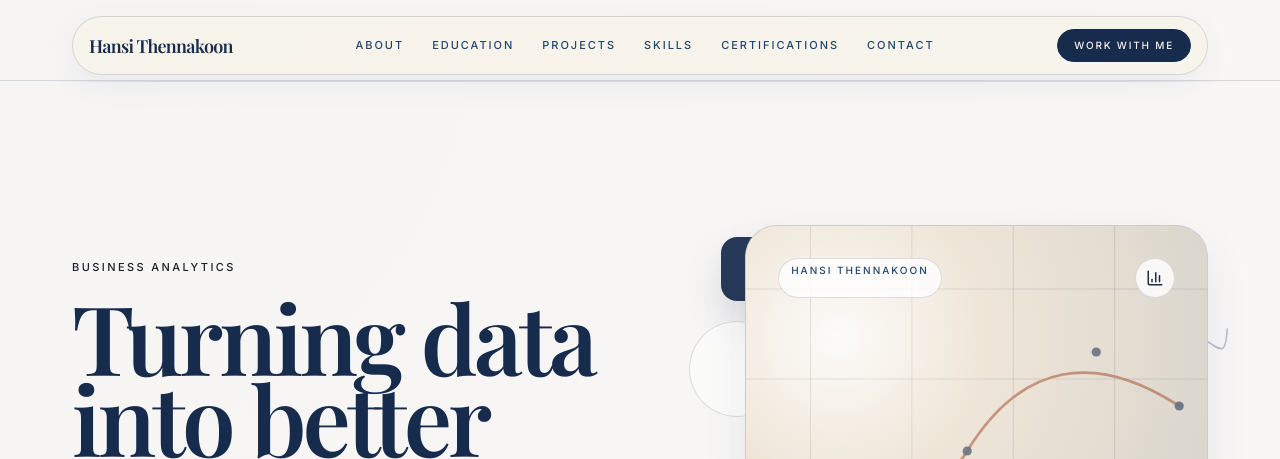
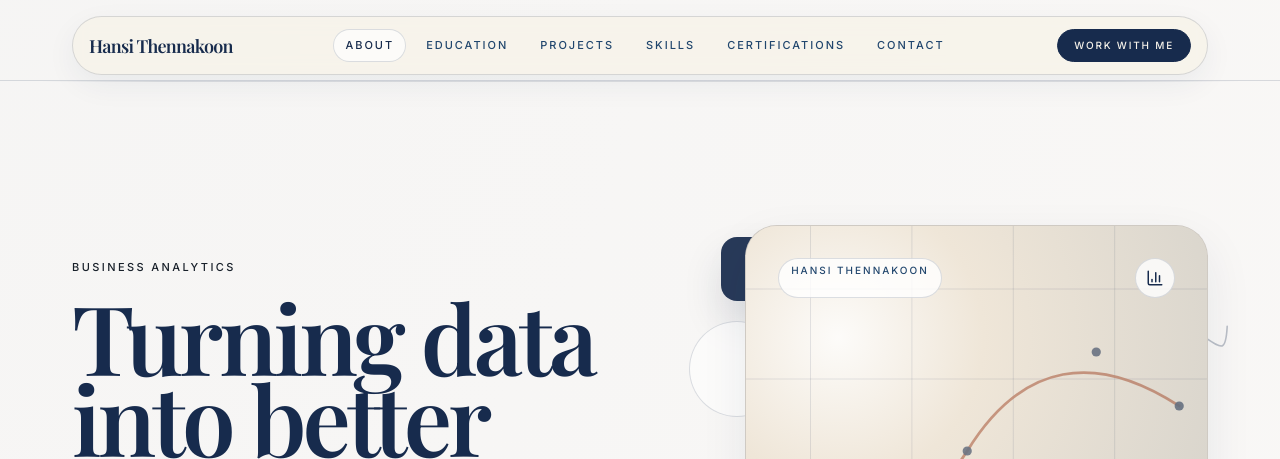
Before and after one commit to KAXUN01/Portfolio-Hansi, a Next.js app: page / in a window 1280 px wide. Shown: the top 459 px of the page. Built offline with nearby package versions, Linux system fonts and the light colour scheme.

Commit message:
Enhance Hero, Navbar, SectionWrapper, and ProjectCard components with improved animations and accessibility; integrate reduced motion preferences for better user experience

```diff
--- a/src/components/hero/Hero.tsx
+++ b/src/components/hero/Hero.tsx
@@ -1,7 +1,7 @@
 "use client"
 
 import React from 'react'
-import { motion } from 'framer-motion'
+import { motion, useReducedMotion } from 'framer-motion'
 import { ArrowRight, BarChart3, Sparkles } from 'lucide-react'
 import SectionWrapper from '../layout/SectionWrapper'
 import Button from '../ui/Button'
@@ -9,21 +9,28 @@ import Eyebrow from '../ui/Eyebrow'
 import ImageFrame from '../ui/ImageFrame'
 
 export default function Hero() {
+  const prefersReducedMotion = useReducedMotion()
+
+  const textInitial = prefersReducedMotion ? { opacity: 1, y: 0 } : { opacity: 0, y: 18 }
+  const textTransition = prefersReducedMotion
+    ? { duration: 0 }
+    : { duration: 0.45, ease: [0.22, 1, 0.36, 1] as const }
+
   return (
     <SectionWrapper id="hero" className="min-h-screen pt-32 sm:pt-36">
       <div className="relative grid items-center gap-10 lg:grid-cols-[1.2fr_0.9fr] lg:gap-14">
         <motion.div
-          initial={{ opacity: 0, y: 22 }}
-          animate={{ opacity: 1, y: 0 }}
-          transition={{ duration: 0.55, ease: [0.22, 1, 0.36, 1] }}
+          initial={prefersReducedMotion ? false : { opacity: 0, y: 18 }}
+          animate={prefersReducedMotion ? { opacity: 1, y: 0 } : { opacity: 1, y: 0 }}
+          transition={textTransition}
           className="max-w-[680px]"
         >
           <Eyebrow>Business Analytics</Eyebrow>
 
           <motion.h1
-            initial={{ opacity: 0, y: 20 }}
+            initial={textInitial}
             animate={{ opacity: 1, y: 0 }}
-            transition={{ duration: 0.6, delay: 0.08, ease: [0.22, 1, 0.36, 1] }}
+            transition={{ ...textTransition, delay: prefersReducedMotion ? 0 : 0.08 }}
             className="mt-5 text-[3.1rem] leading-[0.85] tracking-[-0.06em] text-[var(--color-navy-900)] sm:text-[4.3rem] lg:text-[6rem]"
           >
             Turning data
@@ -34,18 +41,18 @@ export default function Hero() {
           </motion.h1>
 
           <motion.p
-            initial={{ opacity: 0, y: 20 }}
+            initial={textInitial}
             animate={{ opacity: 1, y: 0 }}
-            transition={{ duration: 0.6, delay: 0.14, ease: [0.22, 1, 0.36, 1] }}
+            transition={{ ...textTransition, delay: prefersReducedMotion ? 0 : 0.14 }}
             className="mt-6 max-w-xl text-base leading-7 text-[var(--color-charcoal)]/90 sm:text-lg"
           >
             Business Analytics undergraduate developing practical skills in Python, R, SQL, Tableau, Power BI and statistical analysis.
           </motion.p>
 
           <motion.div
-            initial={{ opacity: 0, y: 18 }}
+            initial={textInitial}
             animate={{ opacity: 1, y: 0 }}
-            transition={{ duration: 0.6, delay: 0.2, ease: [0.22, 1, 0.36, 1] }}
+            transition={{ ...textTransition, delay: prefersReducedMotion ? 0 : 0.2 }}
             className="mt-8 flex flex-wrap items-center gap-4"
           >
             <Button as="a" href="#projects" className="gap-2">
@@ -57,9 +64,9 @@ export default function Hero() {
           </motion.div>
 
           <motion.div
-            initial={{ opacity: 0, y: 18 }}
+            initial={textInitial}
             animate={{ opacity: 1, y: 0 }}
-            transition={{ duration: 0.6, delay: 0.26, ease: [0.22, 1, 0.36, 1] }}
+            transition={{ ...textTransition, delay: prefersReducedMotion ? 0 : 0.26 }}
             className="mt-10 flex flex-wrap items-center gap-4 text-[11px] font-medium uppercase tracking-[0.18em] text-[var(--color-muted)]"
           >
             <span className="flex items-center gap-2">
@@ -70,21 +77,27 @@ export default function Hero() {
         </motion.div>
 
         <motion.div
-          initial={{ opacity: 0, scale: 0.97 }}
+          initial={prefersReducedMotion ? false : { opacity: 0, scale: 0.98 }}
           animate={{ opacity: 1, scale: 1 }}
-          transition={{ duration: 0.7, delay: 0.12, ease: [0.22, 1, 0.36, 1] }}
+          transition={prefersReducedMotion ? { duration: 0 } : { duration: 0.55, delay: 0.1, ease: [0.22, 1, 0.36, 1] }}
           className="relative"
         >
           <div className="motif-block -left-6 top-3 hidden md:block" />
           <div className="absolute -left-14 top-24 hidden h-24 w-24 rounded-full border border-[var(--color-line)] bg-[rgba(255,255,255,0.5)] md:block" />
           <div className="absolute -right-3 bottom-10 hidden h-20 w-20 rounded-full border border-[var(--color-line)] bg-[rgba(166,83,53,0.06)] md:block" />
-          <svg className="absolute -right-6 top-14 hidden h-32 w-32 md:block" viewBox="0 0 160 120" aria-hidden="true">
+          <motion.svg
+            className="absolute -right-6 top-14 hidden h-32 w-32 md:block"
+            viewBox="0 0 160 120"
+            aria-hidden="true"
+            animate={prefersReducedMotion ? undefined : { y: [0, -6, 0] }}
+            transition={prefersReducedMotion ? undefined : { duration: 9, ease: 'easeInOut', repeat: Infinity }}
+          >
             <path d="M6 86 C 28 30, 78 22, 112 44 S 152 78, 154 40" fill="none" stroke="rgba(23,43,77,0.28)" strokeWidth="2" strokeLinecap="round" />
-          </svg>
+          </motion.svg>
 
           <motion.div
-            animate={{ y: [0, -8, 0] }}
-            transition={{ duration: 7, repeat: Infinity, ease: 'easeInOut' }}
+            animate={prefersReducedMotion ? undefined : { y: [0, -6, 0] }}
+            transition={prefersReducedMotion ? undefined : { duration: 7, repeat: Infinity, ease: 'easeInOut' }}
             className="relative"
           >
             <ImageFrame className="image-arch h-[500px] w-full border-[1.5px] border-[var(--color-line)] bg-[var(--color-ivory-100)] sm:h-[560px]">
@@ -132,8 +145,8 @@ export default function Hero() {
           </motion.div>
 
           <motion.div
-            animate={{ y: [0, -10, 0] }}
-            transition={{ duration: 6.5, repeat: Infinity, ease: 'easeInOut', delay: 0.6 }}
+            animate={prefersReducedMotion ? undefined : { y: [0, -8, 0] }}
+            transition={prefersReducedMotion ? undefined : { duration: 6.5, repeat: Infinity, ease: 'easeInOut', delay: 0.6 }}
             className="absolute -bottom-4 left-5 rounded-full border border-[var(--color-line)] bg-[rgba(247,243,234,0.9)] px-4 py-2 shadow-[0_18px_40px_rgba(23,43,77,0.08)] backdrop-blur-sm"
           >
             <span className="text-[10px] uppercase tracking-[0.2em] text-[var(--color-navy-500)]">Python • R • SQL</span>
--- a/src/components/layout/Navbar.tsx
+++ b/src/components/layout/Navbar.tsx
@@ -1,5 +1,6 @@
 "use client"
-import React, { useState } from 'react'
+import React, { useEffect, useState } from 'react'
+import { AnimatePresence, motion, useReducedMotion } from 'framer-motion'
 
 export default function Navbar() {
   const links = [
@@ -12,6 +13,34 @@ export default function Navbar() {
   ]
 
   const [open, setOpen] = useState(false)
+  const [activeSection, setActiveSection] = useState('about')
+  const prefersReducedMotion = useReducedMotion()
+
+  useEffect(() => {
+    const observer = new IntersectionObserver(
+      (entries) => {
+        const visibleEntry = entries
+          .filter((entry) => entry.isIntersecting)
+          .sort((a, b) => b.intersectionRatio - a.intersectionRatio)[0]
+
+        if (visibleEntry) {
+          const id = visibleEntry.target.id
+          setActiveSection(id)
+        }
+      },
+      {
+        rootMargin: '-30% 0px -45% 0px',
+        threshold: [0.2, 0.4, 0.6]
+      }
+    )
+
+    links.forEach(({ href }) => {
+      const section = document.querySelector(href)
+      if (section) observer.observe(section)
+    })
+
+    return () => observer.disconnect()
+  }, [])
 
   return (
     <header className="fixed inset-x-0 top-4 z-50 px-4">
@@ -21,16 +50,29 @@ export default function Navbar() {
             Hansi Thennakoon
           </a>
 
-          <nav aria-label="Primary navigation" className="hidden items-center gap-7 md:flex">
-            {links.map((link) => (
+          <nav aria-label="Primary navigation" className="hidden items-center gap-2 md:flex">
+            {links.map((link) => {
+              const isActive = activeSection === link.href.replace('#', '')
+
+              return (
                 <a
                   key={link.href}
                   href={link.href}
-                className="text-[11px] font-medium uppercase tracking-[0.18em] text-[var(--color-navy-700)] transition-colors hover:text-[var(--color-terra-500)]"
+                  className={`relative rounded-full px-3 py-2 text-[11px] font-medium uppercase tracking-[0.18em] transition-colors duration-200 ${
+                    isActive ? 'text-[var(--color-navy-900)]' : 'text-[var(--color-navy-700)] hover:text-[var(--color-terra-500)]'
+                  }`}
                 >
-                {link.label}
+                  {isActive && (
+                    <motion.span
+                      layoutId="activeNav"
+                      className="absolute inset-0 rounded-full border border-[var(--color-line)] bg-[rgba(255,255,255,0.7)]"
+                      transition={{ duration: prefersReducedMotion ? 0 : 0.2, ease: 'easeOut' }}
+                    />
+                  )}
+                  <span className="relative z-10">{link.label}</span>
                 </a>
-            ))}
+              )
+            })}
           </nav>
 
           <div className="hidden md:block">
@@ -58,10 +100,16 @@ export default function Navbar() {
           </div>
         </div>
 
-        <nav
+        <AnimatePresence>
+          {open && (
+            <motion.nav
               id="mobile-nav"
               aria-label="Mobile navigation"
-          className={`${open ? 'block' : 'hidden'} md:hidden`}
+              initial={prefersReducedMotion ? { opacity: 1 } : { opacity: 0, y: -8 }}
+              animate={{ opacity: 1, y: 0 }}
+              exit={prefersReducedMotion ? { opacity: 1 } : { opacity: 0, y: -8 }}
+              transition={prefersReducedMotion ? { duration: 0 } : { duration: 0.22, ease: 'easeOut' }}
+              className="md:hidden"
             >
               <div className="mt-3 rounded-[1.5rem] border border-[var(--color-line)] bg-white/95 p-4 shadow-[0_18px_40px_rgba(23,43,77,0.08)]">
                 <ul className="space-y-2">
@@ -78,7 +126,9 @@ export default function Navbar() {
                   ))}
                 </ul>
               </div>
-        </nav>
+            </motion.nav>
+          )}
+        </AnimatePresence>
       </div>
     </header>
   )
--- a/src/components/layout/SectionWrapper.tsx
+++ b/src/components/layout/SectionWrapper.tsx
@@ -1,13 +1,13 @@
 "use client"
 import React from 'react'
-import { motion } from 'framer-motion'
+import { motion, useReducedMotion } from 'framer-motion'
 
 const reveal = {
   hidden: { opacity: 0, y: 24 },
   visible: {
     opacity: 1,
     y: 0,
-    transition: { duration: 0.65, ease: [0.22, 1, 0.36, 1] as const }
+    transition: { duration: 0.55, ease: [0.22, 1, 0.36, 1] as const }
   }
 }
 
@@ -20,12 +20,14 @@ export default function SectionWrapper({
   children: React.ReactNode
   className?: string
 }) {
+  const prefersReducedMotion = useReducedMotion()
+
   return (
     <section id={id} className={`section-shell py-20 sm:py-24 ${className}`}>
       <div className="container">
         <motion.div
-          initial="hidden"
-          whileInView="visible"
+          initial={prefersReducedMotion ? false : 'hidden'}
+          whileInView={prefersReducedMotion ? undefined : 'visible'}
           viewport={{ once: true, amount: 0.15 }}
           variants={reveal}
         >
--- a/src/components/ui/ProjectCard.tsx
+++ b/src/components/ui/ProjectCard.tsx
@@ -1,4 +1,7 @@
+"use client"
+
 import React from 'react'
+import { motion, useReducedMotion } from 'framer-motion'
 import { ArrowUpRight } from 'lucide-react'
 import ProjectVisual from './ProjectVisual'
 
@@ -36,32 +39,48 @@ export default function ProjectCard({
 }: ProjectCardProps) {
   const currentVisual = visualMap[visual]
   const cardSize = featured ? 'lg:col-span-2' : ''
+  const prefersReducedMotion = useReducedMotion()
 
   return (
-    <article className={`group overflow-hidden rounded-[2rem] border border-[var(--color-line)] bg-[rgba(255,255,255,0.8)] shadow-[0_18px_45px_rgba(23,43,77,0.06)] transition-all duration-200 hover:-translate-y-1 hover:shadow-[0_22px_55px_rgba(23,43,77,0.08)] ${cardSize}`}>
+    <motion.article
+      initial={prefersReducedMotion ? false : { opacity: 0, y: 20 }}
+      whileInView={prefersReducedMotion ? undefined : { opacity: 1, y: 0 }}
+      viewport={{ once: true, amount: 0.2 }}
+      transition={prefersReducedMotion ? { duration: 0 } : { duration: 0.45, ease: [0.22, 1, 0.36, 1] }}
+      whileHover={prefersReducedMotion ? undefined : { y: -4 }}
+      className={`group overflow-hidden rounded-[2rem] border border-[var(--color-line)] bg-[rgba(255,255,255,0.8)] shadow-[0_18px_45px_rgba(23,43,77,0.06)] transition-shadow duration-200 hover:shadow-[0_22px_55px_rgba(23,43,77,0.08)] ${cardSize}`}
+    >
       <div className={`relative p-5 sm:p-6 ${featured ? 'sm:p-7' : ''}`}>
         <div className="flex items-center justify-between gap-4">
           <p className="text-[11px] font-medium uppercase tracking-[0.22em] text-[var(--color-navy-500)]">
             {number}
           </p>
-          <span className="flex h-9 w-9 items-center justify-center rounded-full border border-[var(--color-line)] bg-[var(--color-ivory-50)] text-[var(--color-navy-900)] transition-transform group-hover:translate-x-0.5 group-hover:-translate-y-0.5">
+          <motion.span
+            whileHover={prefersReducedMotion ? undefined : { x: 2, y: -2 }}
+            transition={prefersReducedMotion ? { duration: 0 } : { duration: 0.2, ease: 'easeOut' }}
+            className="flex h-9 w-9 items-center justify-center rounded-full border border-[var(--color-line)] bg-[var(--color-ivory-50)] text-[var(--color-navy-900)]"
+          >
             <ArrowUpRight size={16} />
-          </span>
+          </motion.span>
         </div>
 
-        <div className="relative mt-5 h-40 overflow-hidden rounded-[1.5rem] border border-[var(--color-line)] bg-[radial-gradient(circle_at_top_left,_rgba(255,255,255,0.9),_rgba(239,230,216,0.8)_25%,_rgba(49,87,122,0.12)_100%)]">
+        <motion.div
+          whileHover={prefersReducedMotion ? undefined : { scale: 1.03 }}
+          transition={prefersReducedMotion ? { duration: 0 } : { duration: 0.22, ease: 'easeOut' }}
+          className="relative mt-5 h-40 overflow-hidden rounded-[1.5rem] border border-[var(--color-line)] bg-[radial-gradient(circle_at_top_left,_rgba(255,255,255,0.9),_rgba(239,230,216,0.8)_25%,_rgba(49,87,122,0.12)_100%)]"
+        >
           <div className="absolute right-3 top-3 h-10 w-10 rounded-full border border-[var(--color-line)] bg-[rgba(255,255,255,0.65)]" />
           <ProjectVisual variant={currentVisual.variant} />
           <div className="absolute inset-x-0 bottom-0 flex justify-between px-4 pb-3 text-[9px] font-medium uppercase tracking-[0.18em] text-[var(--color-navy-500)]">
             <span>{currentVisual.label}</span>
             {period && <span>{period}</span>}
           </div>
-        </div>
+        </motion.div>
 
         <div className="mt-6 flex items-center justify-between gap-4">
           <span className="text-[11px] font-medium uppercase tracking-[0.2em] text-[var(--color-navy-500)]">{category}</span>
           {href ? (
-            <a href={href} className="text-[10px] font-medium uppercase tracking-[0.18em] text-[var(--color-terra-500)]">
+            <a href={href} className="relative text-[10px] font-medium uppercase tracking-[0.18em] text-[var(--color-terra-500)] after:absolute after:bottom-[-2px] after:left-0 after:h-px after:w-full after:origin-left after:scale-x-0 after:bg-[var(--color-terra-500)] after:transition-transform after:duration-200 group-hover:after:scale-x-100">
               View project
             </a>
           ) : (
@@ -90,6 +109,6 @@ export default function ProjectCard({
           ))}
         </div>
       </div>
-    </article>
+    </motion.article>
   )
 }
```
Lines whose indentation alone changed are shown as unchanged.
